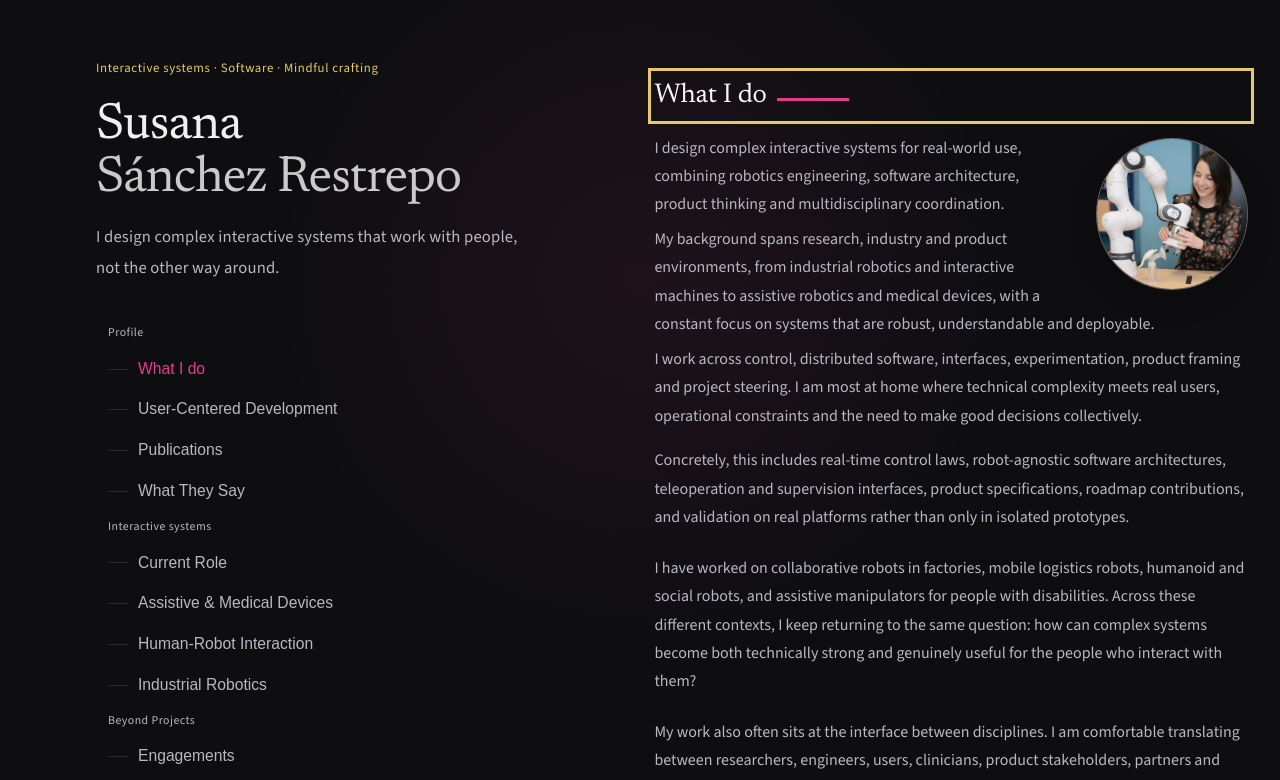
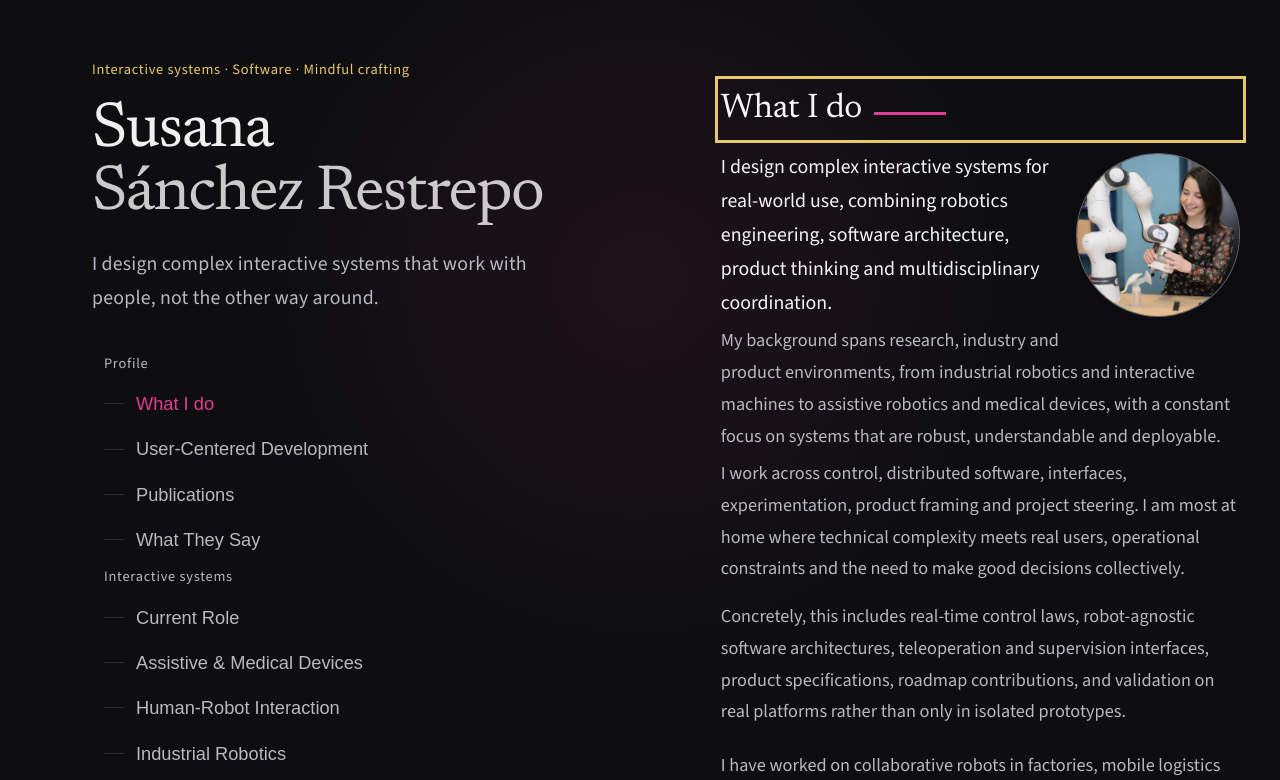
Before and after one commit to ssrpo/ssrpo.github.io, a React (Vite) app: page / in a window 1280 px wide. Shown: the top 780 px of the page. Built offline with nearby package versions, Linux system fonts and the light colour scheme.

Commit message:
feat: refine website design system and layout

```diff
--- a/src/App.css
+++ b/src/App.css
@@ -1,8 +1,8 @@
 
 .page {
-  max-width: 1360px;
+  max-width: 1560px;
   margin: 0 auto;
-  padding: 48px 32px 60px 96px;
+  padding: var(--page-pad-top) var(--page-pad-right) var(--page-pad-bottom) var(--page-pad-left);
   min-height: 100vh;
   position: relative;
 }
@@ -27,8 +27,8 @@
 
 .layout {
   display: grid;
-  grid-template-columns: clamp(360px, 38vw, 520px) 1fr;
-  gap: 72px;
+  grid-template-columns: clamp(390px, 36vw, 520px) 1fr;
+  gap: var(--layout-gap);
   align-items: start;
   min-height: calc(100vh - 108px);
 }
@@ -43,16 +43,23 @@
   overflow-y: auto;
   display: flex;
   flex-direction: column;
-  padding-bottom: 24px;
+  padding-bottom: var(--panel-bottom-pad);
+  scrollbar-width: none;
+  -ms-overflow-style: none;
+}
+
+.left-panel::-webkit-scrollbar {
+  display: none;
 }
 
 .right-panel {
   min-height: 100%;
+  max-width: 960px;
 }
 
 .right-panel > .section {
-  padding-top: 20px;
-  padding-bottom: 12px;
+  padding-top: var(--section-pad-top);
+  padding-bottom: var(--section-pad-bottom);
 }
 
 .skip-link {
@@ -75,17 +82,17 @@
   display: flex;
   flex-direction: column;
   min-height: 100%;
-  padding-top: 10px;
+  padding-top: 4px;
 }
 
 .hero-text h1 {
   font-family: 'Newsreader', 'Iowan Old Style', 'Palatino Linotype', serif;
   font-optical-sizing: auto;
-  font-size: clamp(2.2rem, 4vw, 3.4rem);
-  margin: 0 0 16px;
-  line-height: 1.02;
+  font-size: var(--font-size-display);
+  margin: 0 0 20px;
+  line-height: var(--line-height-display);
   font-weight: 400;
-  letter-spacing: -0.02em;
+  letter-spacing: var(--tracking-display);
   color: rgba(255, 255, 255, 0.94);
 }
 
@@ -93,61 +100,64 @@
   color: rgba(255, 255, 255, 0.78);
 }
 
+.eyebrow,
+.nav-group-label {
+  letter-spacing: var(--tracking-label);
+  font-size: var(--font-size-label);
+  font-weight: 500;
+  line-height: var(--line-height-label);
+}
+
 .eyebrow {
-  letter-spacing: 0.05em;
-  font-size: 0.8rem;
-  font-weight: 500;
   color: var(--accent-yellow);
-  margin: 0 0 22px;
+  margin: 0 0 var(--space-5);
 }
 
 .subtitle {
   margin: 0;
   color: var(--text-muted);
-  font-size: 1.04rem;
+  font-size: var(--font-size-body-lg);
   max-width: 28rem;
-  line-height: 1.86;
+  line-height: 1.72;
   letter-spacing: 0.01em;
 }
 
 .page-nav {
   display: flex;
   flex-direction: column;
-  gap: 22px;
-  margin-top: 64px;
+  gap: var(--nav-gap);
+  margin-top: var(--nav-top-margin);
 }
 
 .nav-group {
   display: grid;
-  gap: 10px;
+  gap: var(--nav-group-gap);
 }
 
 .nav-group + .nav-group {
-  padding-top: 4px;
+  padding-top: var(--space-1);
 }
 
 .nav-group-label {
-  letter-spacing: 0.04em;
-  font-size: 0.74rem;
   color: var(--text-muted);
-  margin-left: 12px;
-  margin-bottom: 2px;
+  margin-left: var(--space-3);
+  margin-bottom: 0.125rem;
 }
 
 
 .nav-subgroup {
   display: grid;
-  gap: 6px;
-  margin-left: 16px;
-  padding-left: 6px;
+  gap: 0.375rem;
+  margin-left: var(--space-4);
+  padding-left: 0.375rem;
   border-left: 1px solid var(--border);
 }
 
 .nav-link {
   display: inline-flex;
   align-items: center;
-  gap: 10px;
-  padding: 7px 0 7px 12px;
+  gap: var(--space-3);
+  padding: 0.4375rem 0 0.4375rem var(--space-3);
   border-left: 2px solid transparent;
   color: var(--text-muted);
   font-weight: 400;
@@ -157,14 +167,14 @@
   cursor: pointer;
   text-align: left;
   width: 100%;
-  line-height: 1.45;
-  font-size: 0.98rem;
+  line-height: 1.5;
+  font-size: var(--font-size-body);
   transition: color 0.18s ease, border-color 0.18s ease, transform 0.18s ease;
 }
 
 .nav-link.sub {
-  font-size: 0.92rem;
-  padding-left: 10px;
+  font-size: var(--font-size-body-sm);
+  padding-left: var(--space-3);
   color: var(--text-muted);
 }
 
@@ -189,17 +199,32 @@
 
 .section {
   display: grid;
-  gap: 16px;
+  gap: var(--section-gap);
+}
+
+.section-header {
+  display: grid;
+  gap: var(--space-3);
+}
+
+.section-body {
+  display: grid;
+  gap: var(--space-4);
+}
+
+.section-blocks {
+  display: grid;
+  gap: var(--space-6);
 }
 
 .section h2 {
   font-family: 'Newsreader', 'Iowan Old Style', 'Palatino Linotype', serif;
   font-optical-sizing: auto;
-  margin: 6px 0 0;
-  font-size: 1.7rem;
+  margin: 0.375rem 0 0;
+  font-size: var(--font-size-h2);
   display: inline-flex;
   align-items: center;
-  gap: 10px;
+  gap: var(--space-3);
   flex-wrap: wrap;
   font-weight: 400;
   letter-spacing: -0.01em;
@@ -211,12 +236,12 @@
   height: 3px;
   width: 72px;
   background: var(--accent-fuchsia);
-  margin-top: 8px;
+  margin-top: var(--space-2);
 }
 
 .section h3 {
-  margin: 16px 0 8px;
-  font-size: 0.98rem;
+  margin: var(--space-4) 0 var(--space-2);
+  font-size: var(--font-size-h3);
   font-weight: 500;
   letter-spacing: 0.005em;
   color: var(--text);
@@ -228,41 +253,103 @@
   height: 2px;
   width: 48px;
   background: var(--accent-fuchsia);
-  margin-top: 6px;
+  margin-top: 0.375rem;
 }
 
 .section-intro {
   display: grid;
-  gap: 12px;
-  max-width: 760px;
+  gap: var(--space-3);
+  max-width: 720px;
   color: var(--text);
+}
+
+.content-stack {
+  display: grid;
+  gap: var(--space-4);
+  max-width: 720px;
+}
+
+.content-stack > * {
+  margin: 0;
+}
+
+.section-lead {
+  font-size: var(--font-size-body-lg);
+  line-height: 1.72;
+  color: var(--text);
+}
+
+.section-meta {
+  font-size: var(--font-size-label);
+  line-height: 1.55;
+  letter-spacing: 0.01em;
+  color: var(--text-muted);
+}
+
+.card-stack {
+  display: grid;
+  gap: var(--space-3);
 }
 
 .quote-grid {
   display: grid;
-  gap: 12px;
+  gap: var(--space-4);
+  max-width: 920px;
 }
 
 .quote-card {
   display: grid;
-  gap: 8px;
-  padding: 14px 16px;
-  border-radius: var(--radius);
+  gap: var(--space-3);
+  padding: var(--space-5) var(--space-5) var(--space-4);
+  border-radius: 18px;
   border: 1px solid var(--border);
-  background: var(--surface);
+  background:
+    linear-gradient(180deg, rgba(255, 255, 255, 0.03), rgba(255, 255, 255, 0))
+    var(--surface);
+  box-shadow: 0 14px 36px rgba(0, 0, 0, 0.16);
+  position: relative;
+  overflow: hidden;
+}
+
+.quote-card::before {
+  content: '';
+  position: absolute;
+  inset: 0 auto 0 0;
+  width: 3px;
+  background: linear-gradient(
+    180deg,
+    rgba(226, 61, 143, 0.95),
+    rgba(231, 201, 106, 0.55)
+  );
+}
+
+.quote-card::after {
+  content: '“';
+  position: absolute;
+  top: 0.55rem;
+  right: 1rem;
+  font-family: 'Newsreader', 'Iowan Old Style', 'Palatino Linotype', serif;
+  font-size: 3.2rem;
+  line-height: 1;
+  color: rgba(255, 255, 255, 0.09);
 }
 
 .quote-text {
   margin: 0;
   color: var(--text);
   font-style: italic;
-  line-height: 1.65;
+  line-height: 1.72;
+  font-size: var(--font-size-body-lg);
+  max-width: 30ch;
 }
 
 .quote-meta {
   margin: 0;
   color: var(--text-muted);
-  font-size: 0.92rem;
+  font-size: var(--font-size-body-sm);
+  line-height: 1.55;
+  padding-top: var(--space-2);
+  border-top: 1px solid rgba(245, 245, 247, 0.08);
 }
 
 .section-intro p {
@@ -271,7 +358,7 @@
 }
 
 .about-flow {
-  max-width: 860px;
+  max-width: 780px;
 }
 
 .about-flow::after {
@@ -281,15 +368,15 @@
 }
 
 .profile-portrait {
-  margin: 4px 0 10px 28px;
+  margin: 4px 0 10px 26px;
   float: right;
-  width: 152px;
+  width: 164px;
   shape-outside: circle(50%);
 }
 
 .profile-portrait img {
   width: 100%;
-  max-width: 152px;
+  max-width: 164px;
   border-radius: 999px;
   display: block;
   border: 1px solid rgba(255, 255, 255, 0.34);
@@ -312,7 +399,7 @@
 
 .group-header h3 {
   margin: 0;
-  font-size: 1.05rem;
+  font-size: calc(var(--font-size-h3) + 0.05rem);
   color: var(--text);
 }
 
@@ -381,7 +468,7 @@
 }
 
 .card-meta {
-  font-size: 0.9rem;
+  font-size: var(--font-size-label);
   color: var(--text-muted);
 }
 
@@ -407,7 +494,7 @@
   .profile-portrait {
     float: none;
     margin: 0 0 18px;
-    width: 132px;
+    width: 144px;
   }
 
   .card-link {
@@ -424,8 +511,22 @@
 .section p {
   margin: 0;
   color: var(--text-muted);
-  max-width: 760px;
-  line-height: 1.78;
+  max-width: 720px;
+  line-height: var(--line-height-body);
+  font-size: var(--font-size-body);
+}
+
+.section p.section-lead {
+  font-size: var(--font-size-body-lg);
+  line-height: 1.72;
+  color: var(--text);
+}
+
+.section p.section-meta {
+  font-size: var(--font-size-label);
+  line-height: 1.55;
+  letter-spacing: 0.01em;
+  color: var(--text-muted);
 }
 
 .section a {
@@ -448,11 +549,12 @@
   display: grid;
   gap: 10px;
   max-width: 760px;
+  justify-items: center;
 }
 
 .section-visual img {
   width: 100%;
-  max-width: 260px;
+  max-width: 250px;
   border-radius: var(--radius);
   border: 1px solid var(--border);
   background: var(--surface);
@@ -468,8 +570,8 @@
 }
 
 .section-visual-pair img {
-  width: 220px;
-  height: 220px;
+  width: 210px;
+  height: 210px;
   flex: 0 0 auto;
   object-fit: contain;
   object-position: center;
@@ -478,10 +580,11 @@
 .section-visual figcaption {
   margin: 0;
   color: var(--text-muted);
-  font-size: 0.8rem;
+  font-size: 0.78rem;
   line-height: 1.5;
   text-align: center;
-  max-width: 460px;
+  max-width: 420px;
+  justify-self: center;
 }
 
 .interest-intro,
@@ -500,7 +603,7 @@
 
 .interest-title {
   margin: 0;
-  font-size: 1.05rem;
+  font-size: calc(var(--font-size-h3) + 0.05rem);
   color: var(--text);
 }
 
@@ -634,8 +737,8 @@
 .footer-links {
   display: flex;
   gap: 16px;
-  margin-top: 28px;
-  padding-top: 20px;
+  margin-top: var(--footer-top-margin);
+  padding-top: var(--footer-top-padding);
   flex-wrap: wrap;
   background: transparent;
 }
@@ -669,19 +772,27 @@
     grid-template-columns: repeat(2, minmax(0, 1fr));
     gap: 8px 24px;
   }
+
+  .quote-grid {
+    grid-template-columns: repeat(2, minmax(0, 1fr));
+  }
 }
 
 @media (max-width: 1023px) {
   .layout {
-    grid-template-columns: clamp(300px, 42vw, 420px) 1fr;
-    gap: 40px;
+    grid-template-columns: clamp(320px, 39vw, 420px) 1fr;
+    gap: var(--space-8);
   }
 }
 
 @media (max-width: 767px) {
   .layout {
     grid-template-columns: 1fr;
-    gap: 24px;
+    gap: var(--layout-gap);
+  }
+
+  .subtitle {
+    max-width: 100%;
   }
 
   .left-panel {
@@ -691,16 +802,12 @@
     overflow: visible;
   }
 
-  .hero-text h1 {
-    font-size: clamp(2rem, 6vw, 2.6rem);
-  }
-
   .subtitle {
     max-width: 100%;
   }
 
   .page-nav {
-    gap: 6px;
+    gap: var(--nav-gap);
   }
 
   .nav-link {
@@ -708,14 +815,14 @@
   }
 
   .footer-links {
-    margin-top: 20px;
+    margin-top: var(--footer-top-margin);
   }
 }
 
 @media (max-height: 820px) and (min-width: 768px) {
   .page-nav {
-    gap: 6px;
-    margin-top: 40px;
+    gap: 0.375rem;
+    margin-top: var(--space-8);
   }
 
   .nav-link {
@@ -724,8 +831,8 @@
   }
 
   .footer-links {
-    gap: 12px;
-    margin-top: 20px;
+    gap: var(--space-3);
+    margin-top: var(--space-5);
   }
 
   .icon-link {
@@ -740,16 +847,12 @@
 }
 
 @media (max-width: 600px) {
-  .page {
-    padding: 28px 16px 40px;
+  .quote-card {
+    padding: var(--space-4);
   }
 
-  .section h2 {
-    font-size: 1.4rem;
-  }
-
-  .section h3 {
-    font-size: 0.95rem;
+  .quote-text {
+    max-width: none;
   }
 
   .icon-link {
--- a/src/components/SectionContent.tsx
+++ b/src/components/SectionContent.tsx
@@ -23,6 +23,7 @@ export function SectionContent({
     <>
       {activeSection === 'about' && (
         <section className="section" id="about" aria-labelledby="about-heading">
+          <div className="section-header">
             <h2 id="about-heading" ref={sectionHeadingRef} tabIndex={-1}>
               What I do
             </h2>
@@ -34,7 +35,7 @@ export function SectionContent({
                   loading="lazy"
                 />
               </figure>
-            <p>
+              <p className="section-lead">
                 I design complex interactive systems for real-world use, combining
                 robotics engineering, software architecture, product thinking and
                 multidisciplinary coordination.
@@ -52,6 +53,9 @@ export function SectionContent({
                 constraints and the need to make good decisions collectively.
               </p>
             </div>
+          </div>
+          <div className="section-body">
+            <div className="content-stack">
               <p>
                 Concretely, this includes real-time control laws, robot-agnostic
                 software architectures, teleoperation and supervision interfaces,
@@ -81,21 +85,26 @@ export function SectionContent({
                 behind my work: complex systems as technical objects, but also as
                 human, social and collective realities.
               </p>
+            </div>
+          </div>
         </section>
       )}
 
       {activeSection === 'recommendations' && (
         <section className="section" id="recommendations" aria-labelledby="recommendations-heading">
+          <div className="section-header">
             <h2 id="recommendations-heading" ref={sectionHeadingRef} tabIndex={-1}>
               What They Say
             </h2>
-          <p>
+            <p className="section-lead">
               Selected words from collaborators across research, product and
               industrial environments. These recommendations reflect the same
               patterns I try to bring to projects: technical depth, product
               clarity, interdisciplinary thinking and care for people.
             </p>
-          <div className="quote-grid">
+          </div>
+          <div className="section-body">
+            <div className="quote-grid card-stack">
               <article className="quote-card">
                 <p className="quote-text">
                   “une vision transverse de la robotique qui intègre pleinement
@@ -130,6 +139,7 @@ export function SectionContent({
                 </p>
                 <p className="quote-meta">Damien Toomey · SoftBank Robotics Europe</p>
               </article>
+            </div>
           </div>
         </section>
       )}
@@ -223,13 +233,17 @@ export function SectionContent({
 
       {activeSection === 'current' && (
         <section className="section" id="current-work" aria-labelledby="current-work-heading">
+          <div className="section-header">
             <h2 id="current-work-heading" ref={sectionHeadingRef} tabIndex={-1}>
               Current Role — Robotics Research Engineer
             </h2>
-          <p>
+            <p className="section-meta">
               ISIR · Sorbonne University, Paris
             </p>
-          <p>
+          </div>
+          <div className="section-body section-blocks">
+            <div className="content-stack">
+              <p className="section-lead">
                 I currently work on the control and software architecture of
                 assistive robotic manipulators at ISIR (Sorbonne University),
                 within the{' '}
@@ -256,6 +270,8 @@ export function SectionContent({
                 aligning stakeholders and making sure the software remains coherent
                 across technical, clinical and user constraints.
               </p>
+            </div>
+          </div>
 
           <h3>Technical Activities</h3>
           <ul className="focus-list">
@@ -389,10 +405,12 @@ export function SectionContent({
 
       {activeSection === 'assistive-robotics' && (
         <section className="section" id="assistive-robotics" aria-labelledby="assistive-robotics-heading">
+          <div className="section-header">
             <h2 id="assistive-robotics-heading" ref={sectionHeadingRef} tabIndex={-1}>
               Assistive & Medical Devices
             </h2>
-          <p>
+            <div className="content-stack">
+              <p className="section-lead">
                 Assistive robotics and medical devices have been a long-running
                 thread in my work, from my Ph.D. on human-robot comanipulation in
                 industrial settings to my current work on robotic assistance for
@@ -414,21 +432,30 @@ export function SectionContent({
                 robot during the task while preserving flexibility and comfort.
               </p>
               <p>
+                Assistive robotics, for me, means designing devices that are
+                technically capable and genuinely compatible with everyday human
+                life.
+              </p>
+            </div>
+          </div>
+          <div className="section-body section-blocks">
+            <div className="content-stack">
+              <p>
                 Today, this vision continues in a different context through the{' '}
                 <a href="https://orthopus.com/explorer/" target="_blank" rel="noreferrer">
                   Extender
                 </a>{' '}
-            project at ISIR, where assistive robotics is directed toward daily
-            autonomy. The goal is to help wheelchair users operate a robotic arm
-            in real life, through control interfaces and interaction strategies
-            that are technically robust but also usable, safe and respectful of
-            the user&apos;s own way of acting.
+                project at ISIR, where the question becomes one of daily autonomy.
+                The goal is to help wheelchair users operate a robotic arm in real
+                life, through control interfaces and interaction strategies that are
+                technically robust, clinically relevant and respectful of the
+                user&apos;s own way of acting.
               </p>
               <p>
-            What connects the Ph.D. and the current work is the same underlying
-            belief: assistance is not about replacing human agency. It is about
-            building robotic systems that adapt to people, learn from how they
-            move and collaborate, and provide support without taking over.
+                What connects the Ph.D. and the current work is the same
+                engineering and product question: how to build assistance that
+                remains adaptable, understandable and useful without taking agency
+                away from the person.
               </p>
               <p>
                 The software dimension of this work is also visible in the open{' '}
@@ -438,8 +465,11 @@ export function SectionContent({
                 ecosystem: a modular ROS2 stack for teleoperation and control
                 research, with reusable robot interfaces, pluggable controllers and
                 operator tools built across C++, Python, FastAPI, React and
-            TypeScript.
+                TypeScript. It reflects the kind of technical foundation I care
+                about in assistive systems: reusable, testable and connected to
+                real usage constraints.
               </p>
+            </div>
             <figure className="section-visual">
               <div className="section-visual-pair">
                 <img
@@ -454,12 +484,10 @@ export function SectionContent({
               />
             </div>
             <figcaption>
-              Assistive robotics, for me, means designing devices that are
-              technically capable and genuinely compatible with everyday human
-              life.
+              Explorer robot by ORTHOPUS.
             </figcaption>
           </figure>
-
+            <div>
               <h3>Technical and Product Dimensions</h3>
               <ul className="focus-list">
                 <li>Shared control and teleoperation strategies for assistive manipulators in real tasks</li>
@@ -467,16 +495,19 @@ export function SectionContent({
                 <li>Operator interfaces and feedback loops shaped by usability, safety and deployment constraints</li>
                 <li>Continuity between industrial comanipulation research and assistive systems for daily autonomy</li>
               </ul>
+            </div>
+          </div>
         </section>
       )}
 
       {activeSection === 'publications' && (
         <section className="section" id="publications" aria-labelledby="publications-heading">
+          <div className="section-header">
             <h2 id="publications-heading" ref={sectionHeadingRef} tabIndex={-1}>
               Publications & Videos
             </h2>
-          <div className="section-intro">
-            <p>
+            <div className="section-intro content-stack">
+              <p className="section-lead">
                 I write and share work at the intersection of robotics,
                 human–machine interaction and assistive technology — from
                 peer-reviewed research to practical
@@ -489,6 +520,8 @@ export function SectionContent({
                 overview.
               </p>
             </div>
+          </div>
+          <div className="section-body">
             <div className="content-groups">
             {publicationGroups.map((group) => (
               <section key={group.title} className="content-group">
@@ -496,7 +529,7 @@ export function SectionContent({
                   <h3>{group.title}</h3>
                   <p className="group-description">{group.description}</p>
                 </div>
-                <div className="card-list">
+                <div className="card-list card-stack">
                   {group.items.map((item) => (
                     <a
                       key={item.title}
@@ -528,21 +561,25 @@ export function SectionContent({
               </section>
             ))}
             </div>
+          </div>
         </section>
       )}
 
       {activeSection === 'social-robotics' && (
         <section className="section" id="social-robotics" aria-labelledby="social-robotics-heading">
+          <div className="section-header">
             <h2 id="social-robotics-heading" ref={sectionHeadingRef} tabIndex={-1}>
               Human-Robot Interaction
             </h2>
-          <p className="interest-description">
+            <p className="section-lead">
               Human-robot interaction has been one of the places where I explored
               perception, context-awareness, expressive behavior and embodied
               interfaces most directly. In these projects, the challenge is not
               only to make a robot function, but to make its behavior legible,
               adaptive and meaningful for the people around it.
             </p>
+          </div>
+          <div className="section-body section-blocks">
             <div className="robot-entry">
               <h3 className="interest-title">SoftBank Robotics Europe</h3>
               <div className="robot-meta">Humanoid and social robotics in real-world contexts</div>
@@ -591,6 +628,7 @@ export function SectionContent({
                 <li>Experience bridging engineering, research and human-centered design questions</li>
                 <li>Continuity between social robotics and today&apos;s assistive robotics work</li>
               </ul>
+            </div>
           </div>
         </section>
       )}
--- a/src/index.css
+++ b/src/index.css
@@ -38,6 +38,48 @@
   --ring: 3px;
   --shadow: 0 8px 24px rgba(0, 0, 0, 0.35);
 
+  /* Type scale */
+  --font-size-body: 1.14rem;
+  --font-size-body-sm: 1rem;
+  --font-size-body-lg: 1.24rem;
+  --font-size-label: 0.9rem;
+  --font-size-h3: 1.1rem;
+  --font-size-h2: 2.14rem;
+  --font-size-display: clamp(2.9rem, 5vw, 4.25rem);
+
+  --line-height-body: 1.74;
+  --line-height-label: 1.4;
+  --line-height-display: 0.98;
+
+  --tracking-label: 0.05em;
+  --tracking-display: -0.025em;
+
+  /* Spacing scale */
+  --space-1: 0.25rem;
+  --space-2: 0.5rem;
+  --space-3: 0.75rem;
+  --space-4: 1rem;
+  --space-5: 1.25rem;
+  --space-6: 1.5rem;
+  --space-7: 2rem;
+  --space-8: 2.5rem;
+  --space-9: 3.5rem;
+
+  --page-pad-top: var(--space-9);
+  --page-pad-right: var(--space-8);
+  --page-pad-bottom: calc(var(--space-9) + var(--space-2));
+  --page-pad-left: 5.75rem;
+  --layout-gap: 10.5rem;
+  --panel-bottom-pad: var(--space-6);
+  --section-gap: var(--space-4);
+  --section-pad-top: var(--space-5);
+  --section-pad-bottom: var(--space-3);
+  --nav-gap: 1.375rem;
+  --nav-group-gap: 0.625rem;
+  --nav-top-margin: 4rem;
+  --footer-top-margin: 1.75rem;
+  --footer-top-padding: var(--space-5);
+
   font-synthesis: none;
   text-rendering: optimizeLegibility;
   -webkit-font-smoothing: antialiased;
@@ -52,6 +94,13 @@ html,
 body {
   background: var(--bg);
   color: var(--text);
+  scrollbar-width: none;
+  -ms-overflow-style: none;
+}
+
+html::-webkit-scrollbar,
+body::-webkit-scrollbar {
+  display: none;
 }
 
 body {
@@ -59,7 +108,7 @@ body {
   min-width: 320px;
   min-height: 100vh;
   text-rendering: optimizeLegibility;
-  font-size: 1rem;
+  font-size: var(--font-size-body);
 }
 
 a {
@@ -130,3 +179,35 @@ img {
   white-space: nowrap;
   border: 0;
 }
+
+@media (max-width: 767px) {
+  :root {
+    --font-size-body: 1.08rem;
+    --font-size-body-sm: 0.96rem;
+    --font-size-body-lg: 1.16rem;
+    --font-size-h2: 1.92rem;
+    --font-size-h3: 1.04rem;
+    --font-size-display: clamp(2rem, 6vw, 2.6rem);
+
+    --page-pad-top: var(--space-8);
+    --page-pad-right: var(--space-5);
+    --page-pad-bottom: 3rem;
+    --page-pad-left: var(--space-5);
+    --layout-gap: 1.875rem;
+    --nav-gap: 0.375rem;
+    --nav-top-margin: var(--space-8);
+    --footer-top-margin: var(--space-5);
+    --footer-top-padding: var(--space-4);
+  }
+}
+
+@media (max-width: 600px) {
+  :root {
+    --font-size-h2: 1.58rem;
+    --font-size-h3: 1rem;
+    --page-pad-top: 1.75rem;
+    --page-pad-right: var(--space-4);
+    --page-pad-bottom: 2.5rem;
+    --page-pad-left: var(--space-4);
+  }
+}
```
Lines whose indentation alone changed are shown as unchanged.
